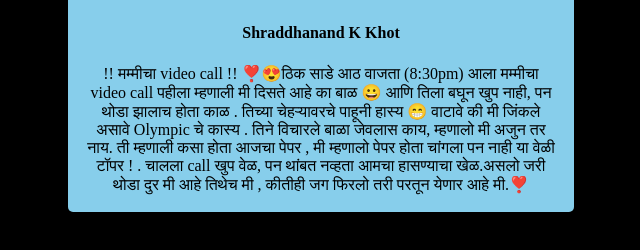
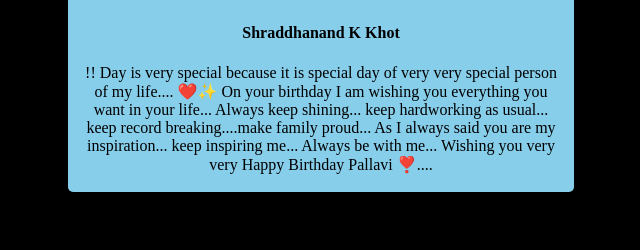
Before and after one commit to ShraddhanandKK/HBD-Pallavi, a plain HTML site: page main.html in a window 1280 px wide. Shown: the part 462-712 px from the top of the page, without its empty margins (319-959 px from the left). Drawn offline with Linux system fonts and the light colour scheme.

Commit message:
Update main.html

```diff
--- a/main.html
+++ b/main.html
@@ -37,9 +37,12 @@ img {
   <img src="hbd61.png" alt="Avatar" style="width:100%">
   <div class="container">
     <h4><b>Shraddhanand K Khot</b></h4>
-    <p>!! मम्मीचा video call !!
-        ❣️😍ठिक साडे आठ वाजता (8:30pm) आला मम्मीचा video call पहीला म्हणाली मी दिसते आहे का बाळ 😀 आणि तिला बघून खुप नाही, पन थोडा झालाच होता काळ . तिच्या चेहऱ्यावरचे  पाहूनी  हास्य 😁 वाटावे की मी जिंकले असावे  Olympic चे कास्य .
-        तिने विचारले बाळा जेवलास काय, म्हणालो मी अजुन तर नाय. ती म्हणाली कसा होता आजचा पेपर , मी म्हणालो पेपर होता चांगला पन नाही या वेळी टॉपर ! . चालला call खुप वेळ, पन थांबत नव्हता आमचा हासण्याचा खेळ.असलो जरी थोडा दुर मी आहे तिथेच मी , कीतीही जग फिरलो तरी परतून येणार आहे मी.❣️</p>
+    <p>!! Day is very special because it is special day of very very special person of my life.... ❤️✨
+On your birthday I am wishing you everything you want in your life...
+Always keep shining... keep hardworking as usual... keep record breaking....make family proud...
+As I always said you are my inspiration... keep inspiring me...
+Always be with me...
+Wishing you very very Happy Birthday Pallavi ❣️....</p>
   </div>
 </div>
 </center>
```
